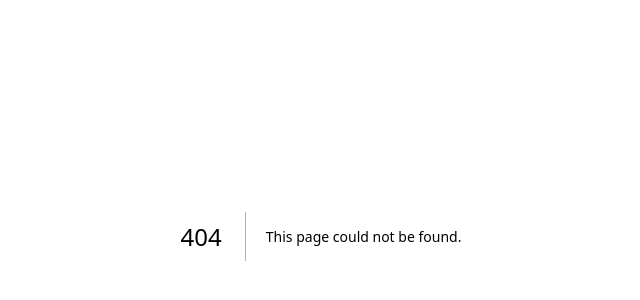
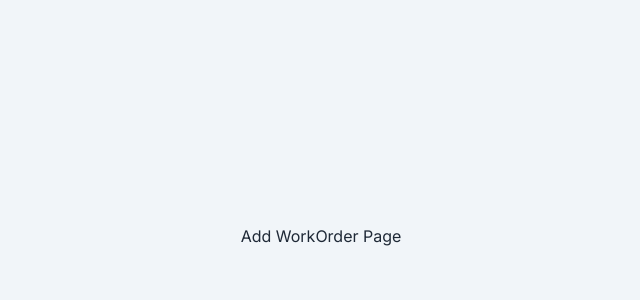
Before and after one commit to ShriduttPatel121/nextjs-tenstack-table-demo, a Next.js app: page /workOrderDetails in a window 1280 px wide. Before the commit this address had no page. Shown: the part 164-464 px from the top of the page, without its empty margins (319-959 px from the left). Built offline with nearby package versions, Linux system fonts and the light colour scheme; a web font is replaced by a local one.

Commit message:
updated UI

```diff
--- a/app/dashboard/WorkOrderTable/Table.tsx
+++ b/app/dashboard/WorkOrderTable/Table.tsx
@@ -85,7 +85,7 @@ export function Table({
   }
 
   return (
-    <div className="flex max-h-[80vh] w-11/12 flex-col overflow-y-auto rounded-lg bg-white">
+    <div className="flex max-h-[80vh] w-full flex-col overflow-y-auto rounded-lg bg-white">
       <div className="flex justify-between border-b-2 border-b-slate-200 p-4 pb-5">
         <div className="flex justify-start gap-6">
           <label className="input input-bordered flex items-center gap-2">
--- a/app/dashboard/page.tsx
+++ b/app/dashboard/page.tsx
@@ -1,17 +1,19 @@
 
-import { generateWorkOrders, type TWorkOrder } from "@/data/workOrderUtils";
 import { Table as WorkOrderTable } from "@/app/dashboard/WorkOrderTable/Table";
-import { PaginationState } from "@tanstack/react-table";
 
 import { DEFAULT_PAGE_SIZE, getPaginatedWorkOrders } from '@/app/dashboard/DataFetch/fetchWorkOrders';
 
-// const staticOrders: TWorkOrder[] = generateWorkOrders(10);
+import Main from "@/app/ui/MainLayout/Main";
+import PageSection from "@/app/ui/PageSection";
+
 
 export default async function DashboardPage() {
 
     const { orders, totalCount } = await getPaginatedWorkOrders({ pageIndex: 0, pageSize: 10 });
 
-    return <main className="flex items-center justify-center min-h-screen flex-col max-h-screen overflow-y-auto bg-slate-100 p-2 ">
-        <WorkOrderTable initOrders={orders} initTotalCount={totalCount} initPaginationState={{ pageIndex: 0, pageSize: DEFAULT_PAGE_SIZE }} />
-    </main>
+    return <Main>
+        <PageSection>
+            <WorkOrderTable initOrders={orders} initTotalCount={totalCount} initPaginationState={{ pageIndex: 0, pageSize: DEFAULT_PAGE_SIZE }} />
+        </PageSection>
+    </Main>
 };
--- /dev/null
+++ b/app/ui/MainLayout/Main.tsx
@@ -0,0 +1,12 @@
+import { HTMLAttributes } from "react";
+
+interface MainLayLoutProps extends HTMLAttributes<HTMLElement> {
+    children: React.ReactNode;
+}
+export default function Main({ children, ...rest}: MainLayLoutProps) {
+    return <main className="flex items-center justify-evenly min-h-screen flex-col max-h-screen overflow-y-auto bg-slate-100 p-6"
+        {...rest}
+    >
+        {children}
+    </main>
+}
--- /dev/null
+++ b/app/ui/PageSection.tsx
@@ -0,0 +1,11 @@
+import clsx from "clsx";
+import { HTMLAttributes } from "react";
+
+interface PageSectionProps extends HTMLAttributes<HTMLElement> {
+    children: React.ReactNode;
+}
+
+
+export default function PageSection({ children, className, ...rest }: PageSectionProps) {
+    return <section className={clsx("w-11/12 lg:max-w-screen-xl p-1", className)} {...rest}>{children}</section>
+}
--- /dev/null
+++ b/app/workOrderDetails/page.tsx
@@ -0,0 +1,6 @@
+import Main from "@/app/ui/MainLayout/Main"
+export default function WorkOrderDetailPage() {
+    return <Main>
+        Add WorkOrder Page
+    </Main>
+}
```
